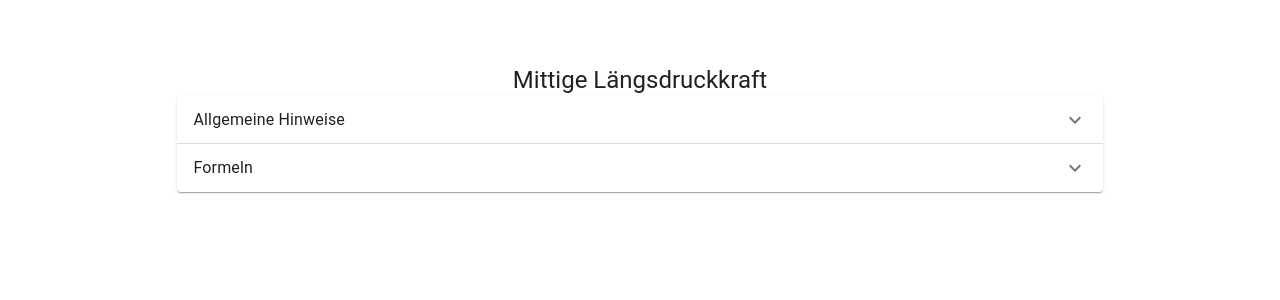
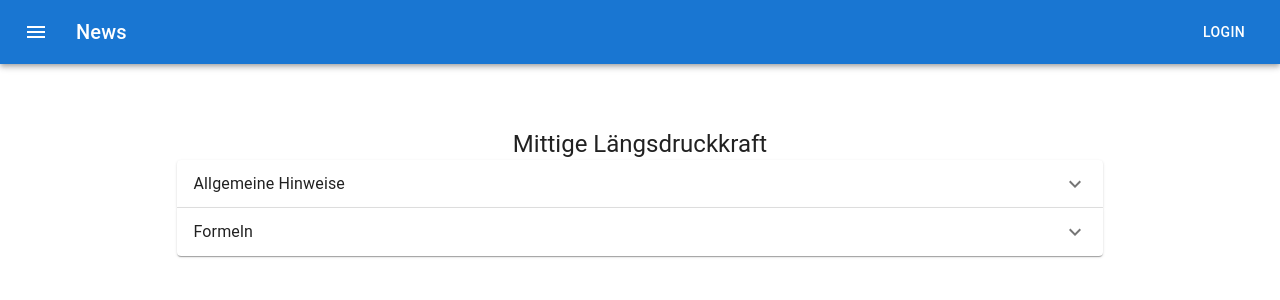
Before and after one commit to j-r-f-m/mittige-laengsdruckkraft, a React (Vite) app: page / in a window 1280 px wide. Shown: the top 300 px of the page. Built offline with nearby package versions, Linux system fonts and the light colour scheme.

Commit message:
add basic header component

```diff
--- a/src/App.jsx
+++ b/src/App.jsx
@@ -1,8 +1,10 @@
 import MitteLängsdruckKraft from "./page/MitteLängsdruckKraft";
+import Header from "./components/Header";
 
 function App() {
   return (
     <>
+      <Header />
       <MitteLängsdruckKraft />
     </>
   );
--- /dev/null
+++ b/src/components/Header.jsx
@@ -0,0 +1,31 @@
+import AppBar from "@mui/material/AppBar";
+import Box from "@mui/material/Box";
+import Toolbar from "@mui/material/Toolbar";
+import Typography from "@mui/material/Typography";
+import Button from "@mui/material/Button";
+import IconButton from "@mui/material/IconButton";
+import MenuIcon from "@mui/icons-material/Menu";
+
+export default function Header() {
+  return (
+    <Box sx={{ flexGrow: 1 }}>
+      <AppBar position="static">
+        <Toolbar>
+          <IconButton
+            size="large"
+            edge="start"
+            color="inherit"
+            aria-label="menu"
+            sx={{ mr: 2 }}
+          >
+            <MenuIcon />
+          </IconButton>
+          <Typography variant="h6" component="div" sx={{ flexGrow: 1 }}>
+            News
+          </Typography>
+          <Button color="inherit">Login</Button>
+        </Toolbar>
+      </AppBar>
+    </Box>
+  );
+}
```
